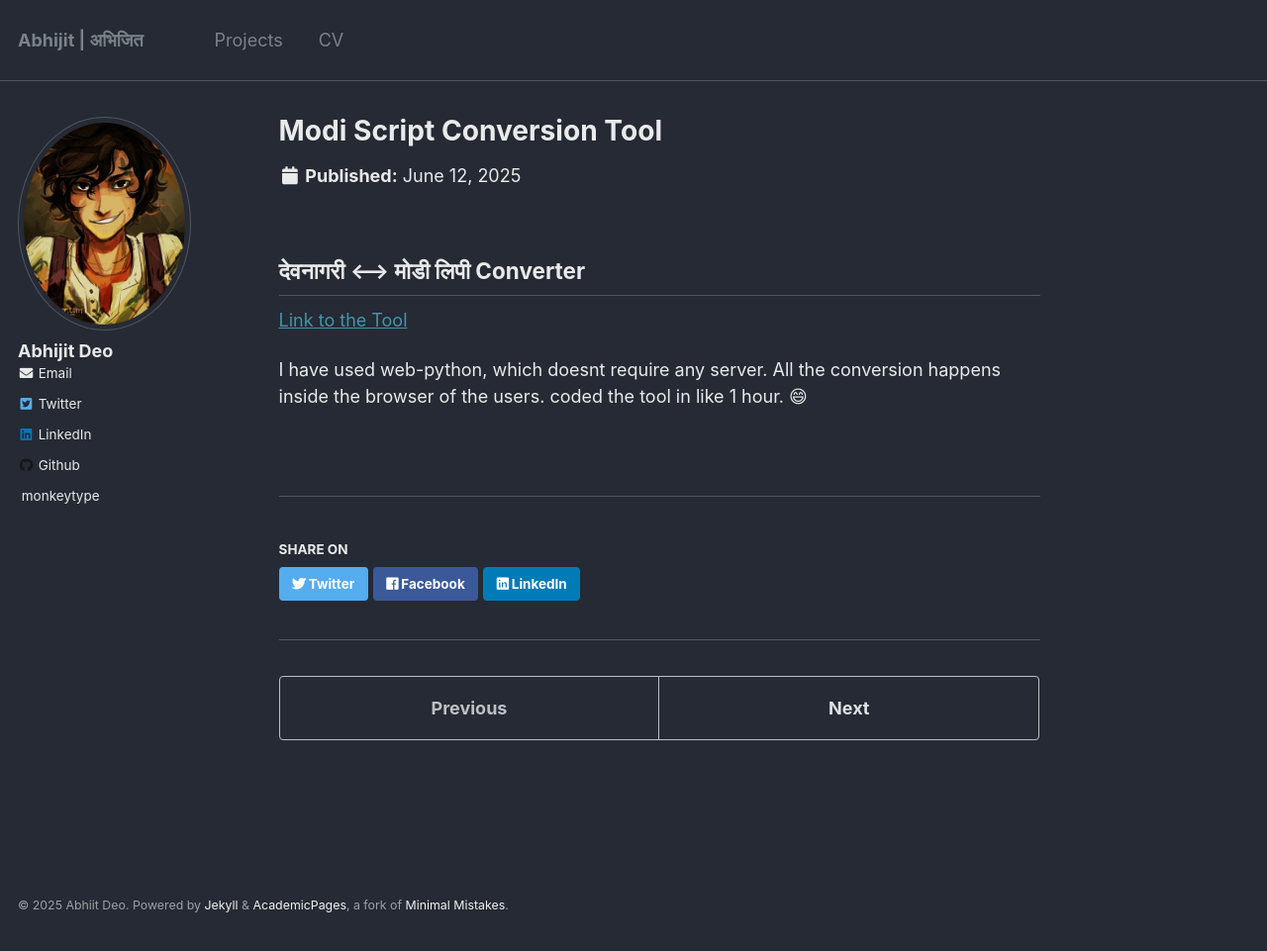
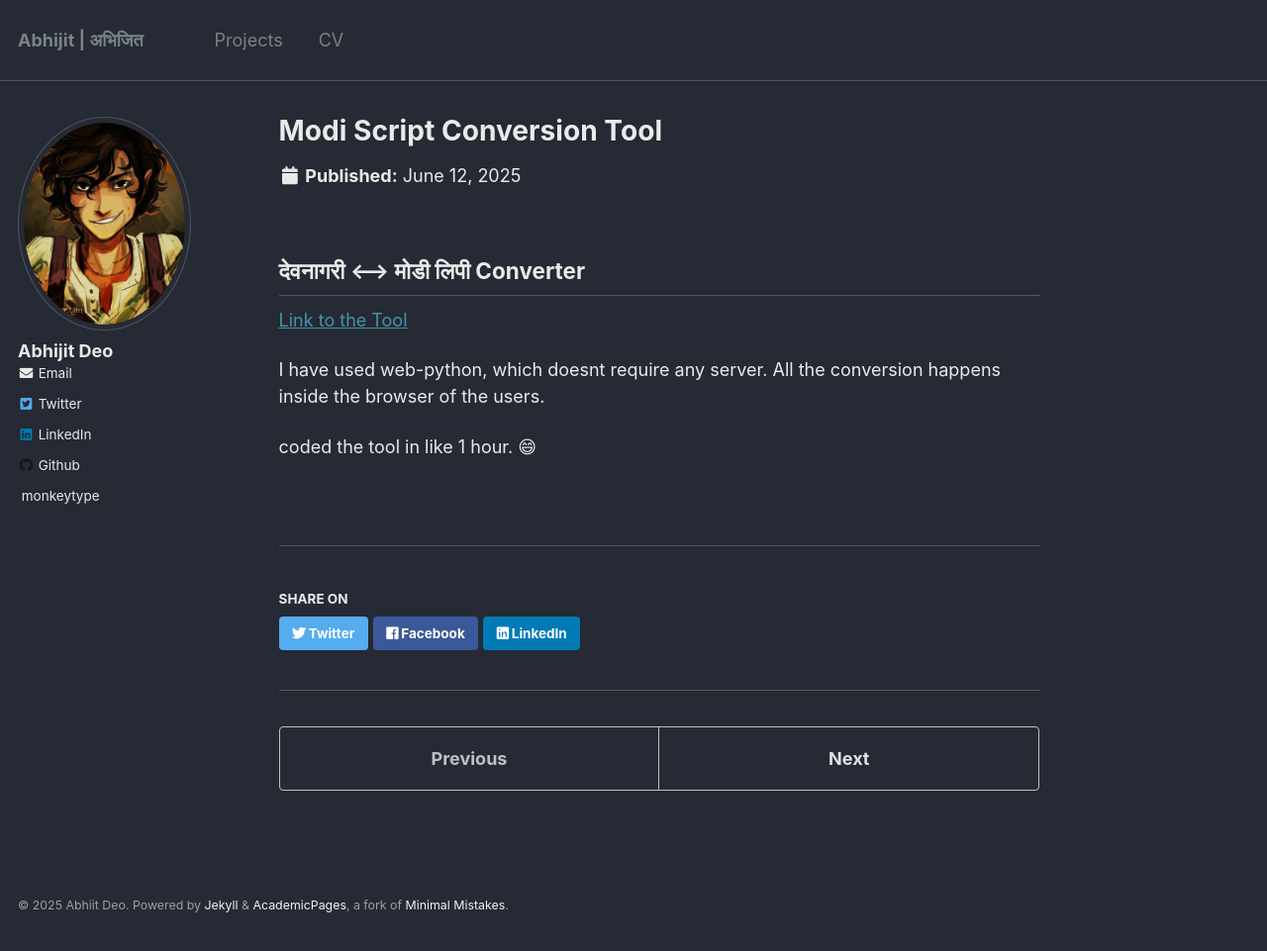
Before and after one commit to abhi-glitchhg/abhi-glitchhg.github.io, a Jekyll site: the page built from _projects/modi_script.md, in a window 1280 px wide and 961 px high. Shown: the whole window at 99% size. Built offline with Jekyll 4.4.1, drawn with Linux system fonts in a browser that asks for light colours.

```diff
--- a/_projects/modi_script.md
+++ b/_projects/modi_script.md
@@ -9,6 +9,11 @@ date: 2025-06-12
 
 ## देवनागरी ⟷ मोडी लिपी Converter
 
-[Link to the Tool ](https://abhi-glitchhg.github.io/modi_lipi/)
 
-I have used web-python, which doesnt require any server. All the conversion happens inside the browser of the users. coded the tool in like 1 hour. 😄
+[Link to the Tool](https://abhi-glitchhg.github.io/modi_lipi)
+
+
+I have used web-python, which doesnt require any server. All the conversion happens inside the browser of the users.
+
+
+coded the tool in like 1 hour. 😄
```
